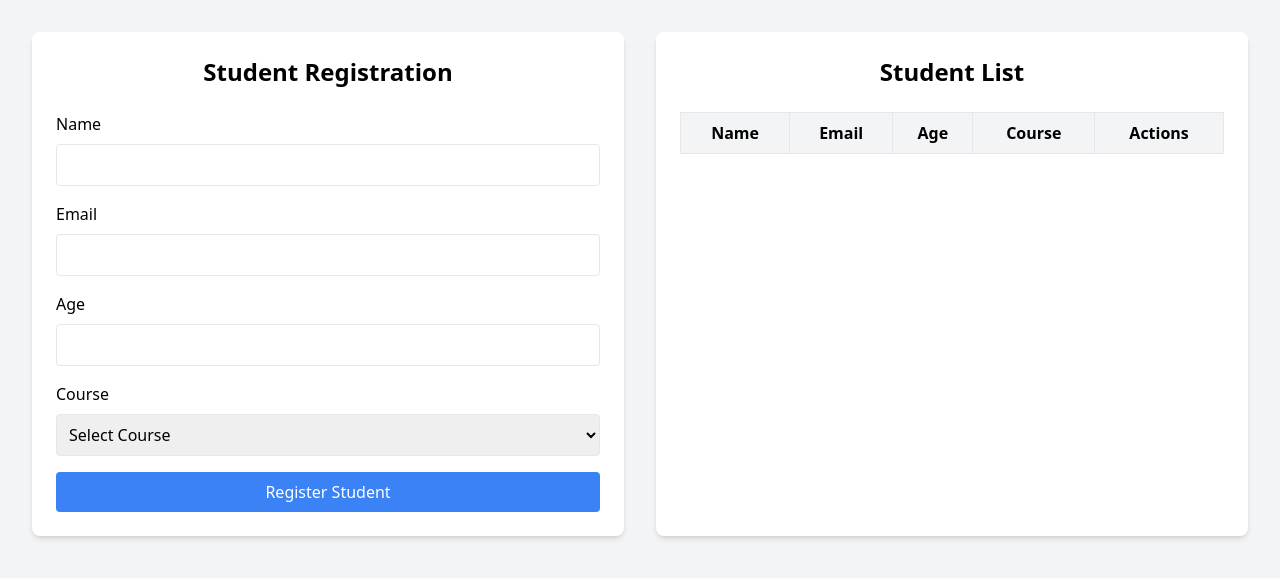
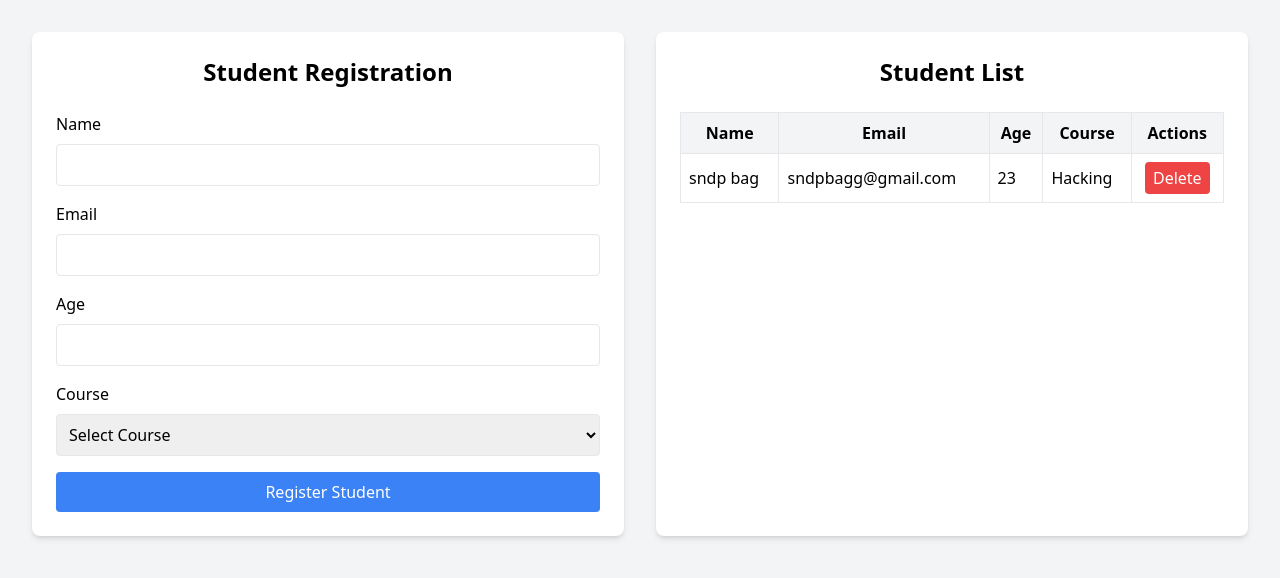
Before and after one commit to sndpbag/form-table-js, a plain HTML site: page index.html in a window 1280 px wide. Drawn offline with nearby package versions, Linux system fonts and the light colour scheme.

Commit message:
added row of table for demo

```diff
--- a/index.html
+++ b/index.html
@@ -5,6 +5,7 @@
     <meta name="viewport" content="width=device-width, initial-scale=1.0">
     <title>Student Registration with Table</title>
     <script src="https://cdn.tailwindcss.com"></script>
+    <script src="script.js"></script>
 </head>
 <body class="bg-gray-100 p-8">
     <div class="container mx-auto grid grid-cols-1 md:grid-cols-2 gap-8">
@@ -78,9 +79,26 @@
             </thead>
             <tbody id="studentTableBody">
                 <!-- Students will be added here dynamically -->
+
+                <tr>
+                    <td class="p-2 border">sndp bag</td>
+                    <td class="p-2 border">sndpbagg@gmail.com</td>
+                    <td class="p-2 border">23</td>
+                    <td class="p-2 border">Hacking</td>
+                    <td class="p-2 border text-center">
+                        <button
+                            onclick="return confirm('hello')"
+                            class="bg-red-500 text-white px-2 py-1 rounded"
+                        >
+                            Delete
+                        </button>
+                    </td>
+                </tr>
             </tbody>
         </table>
     </div>
         </div>
+
+
 </body>
 </html>
```
